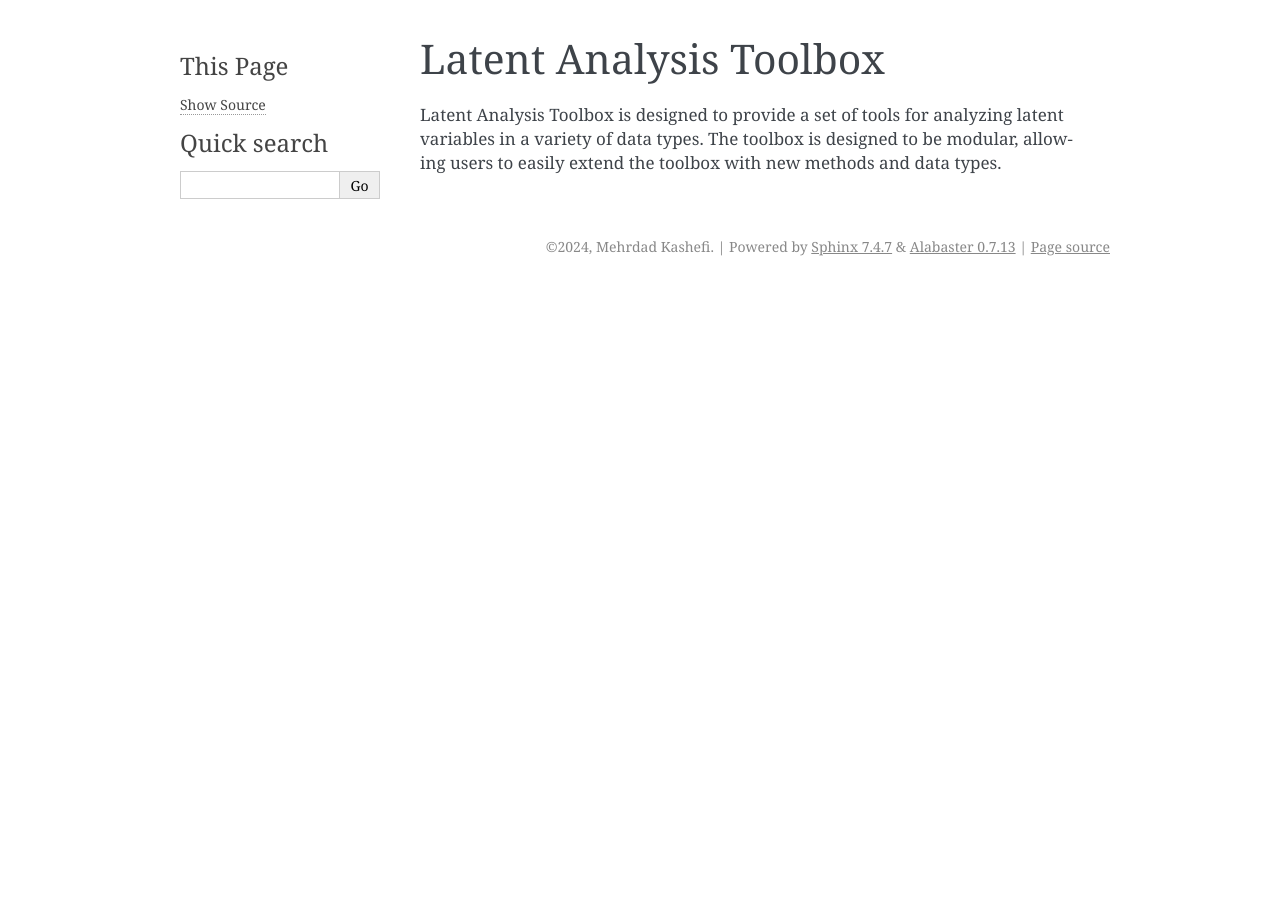
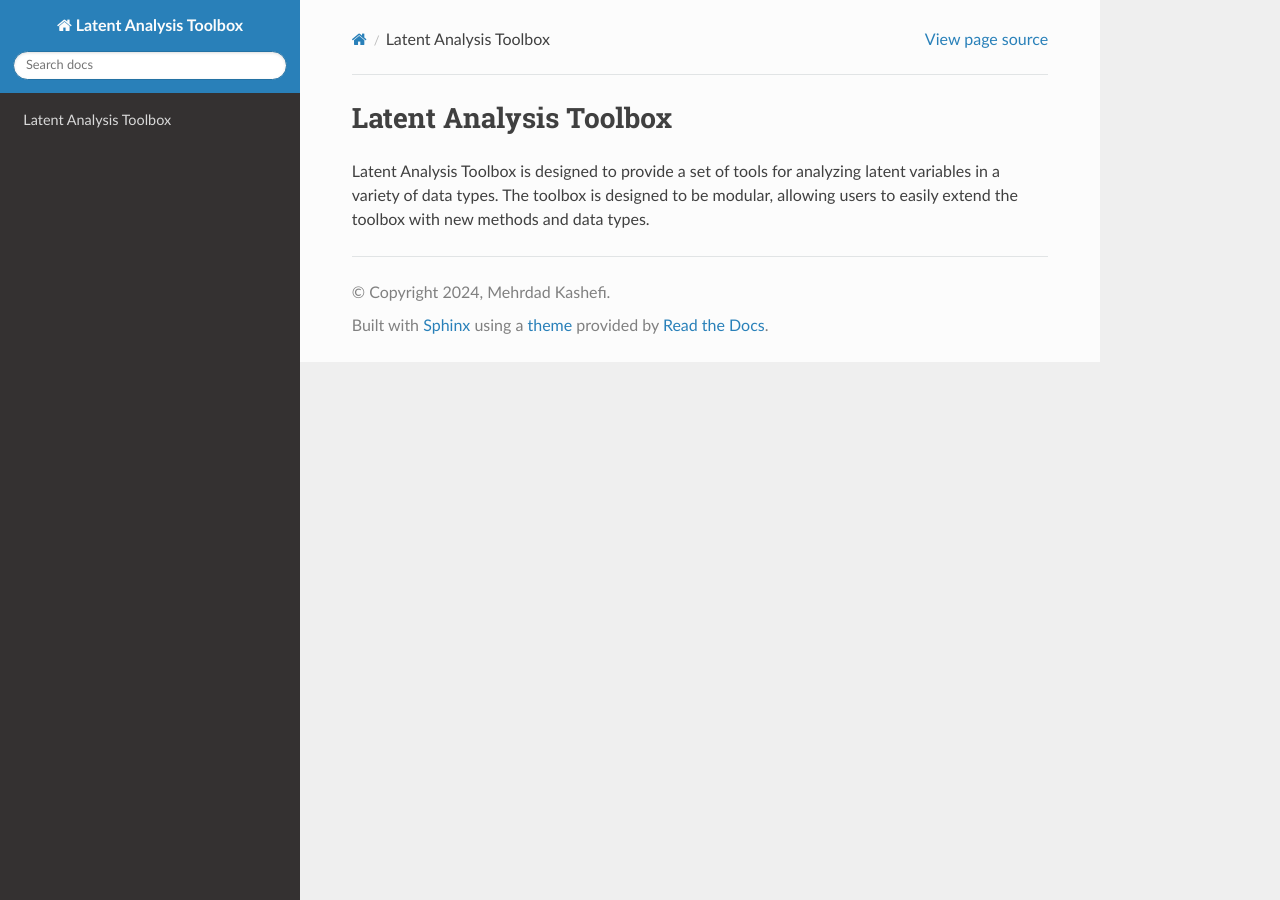
Before and after one commit to mehrdadkashefi/latent_analysis, a Sphinx documentation site: the page built from docs/index.rst, in a window 1280 px wide. Built offline with Sphinx 7.4.7 and the Read the Docs theme 3.1.0, drawn with Linux system fonts in a browser that asks for light colours.

Commit message:
Update conf.py

```diff
--- a/docs/conf.py
+++ b/docs/conf.py
@@ -50,3 +50,14 @@ exclude_patterns = ['build']
 
 # Make sure that class constructors are documented
 autoclass_content = 'both'
+# -- Options for HTML output -------------------------------------------------
+
+# The theme to use for HTML and HTML Help pages.  See the documentation for
+# a list of builtin themes.
+#
+html_theme = 'sphinx_rtd_theme'
+
+# Add any paths that contain custom static files (such as style sheets) here,
+# relative to this directory. They are copied after the builtin static files,
+# so a file named "default.css" will overwrite the builtin "default.css".
+# html_static_path = ['_static']
```
